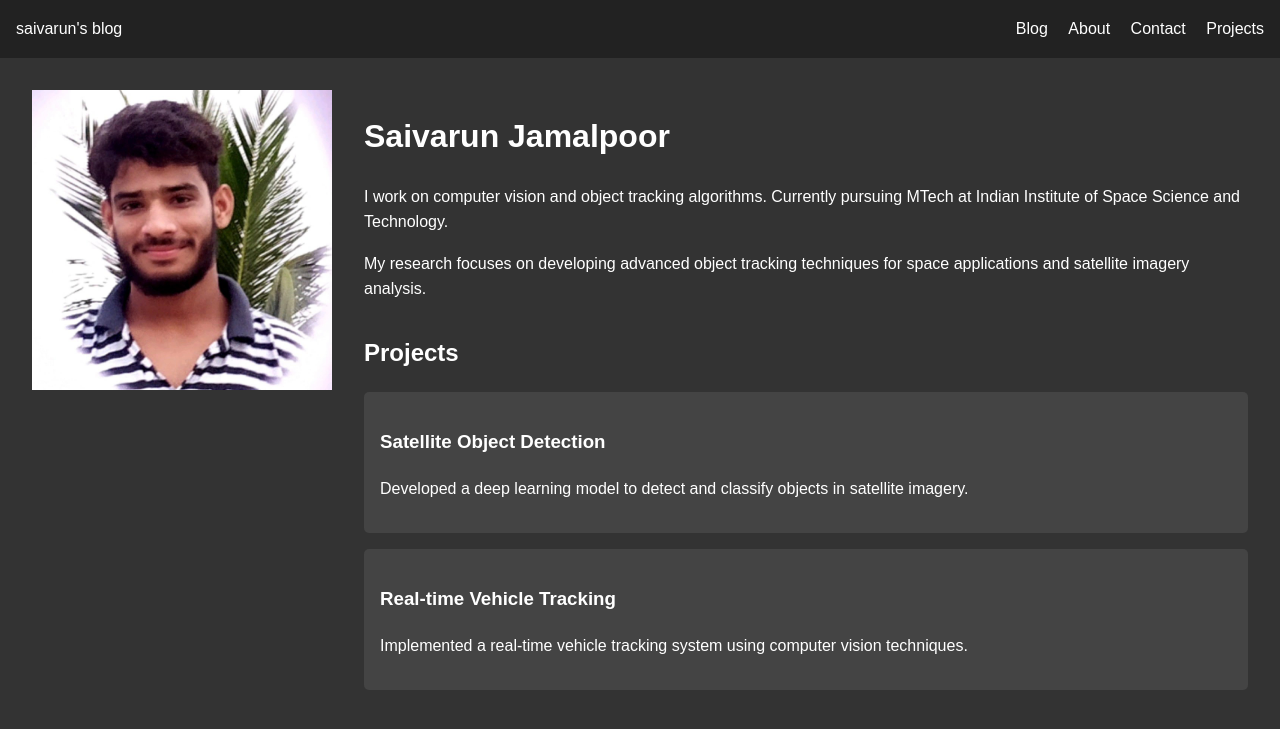
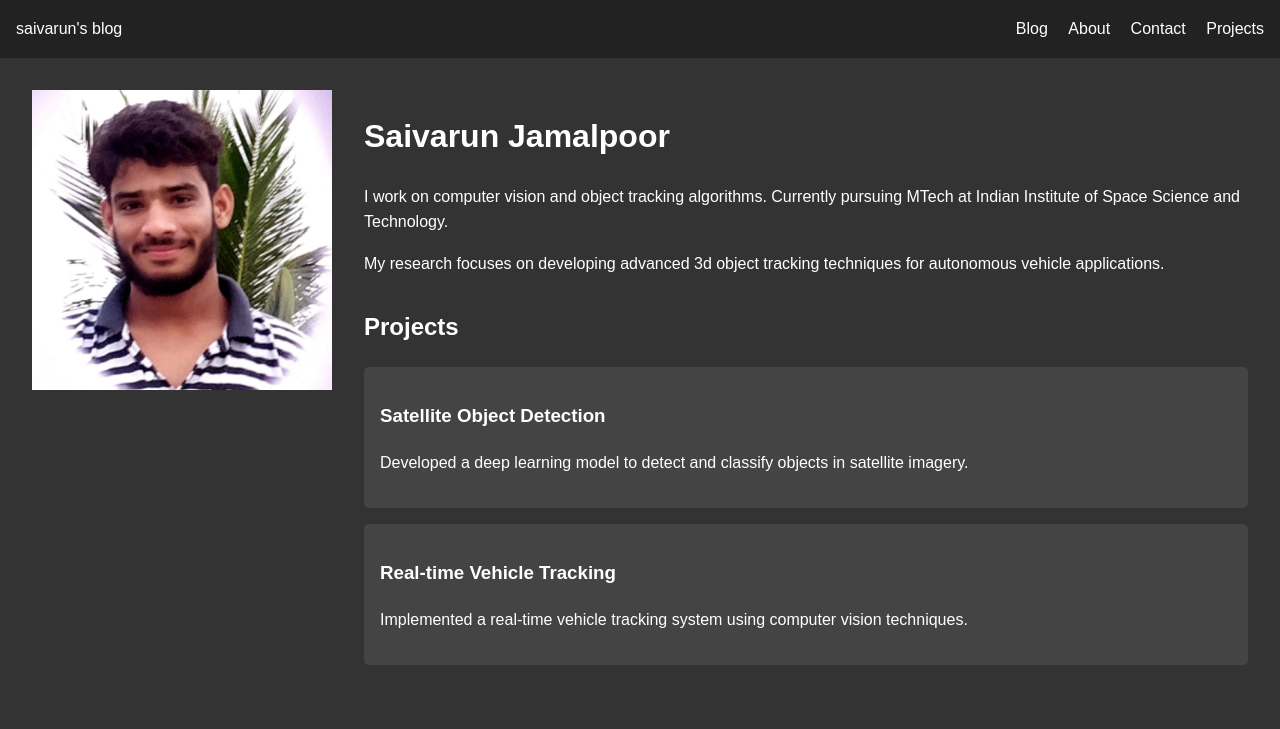
Before and after one commit to saijamalpoor/saijamalpoor.github.io, a Jekyll site: the page index.html, which Jekyll copies as it is, in a window 1280 px wide. Shown: the top 729 px of the page. Built offline with Jekyll 4.4.1, drawn with Linux system fonts in a browser that asks for light colours.

Commit message:
Update index.html

```diff
--- a/index.html
+++ b/index.html
@@ -67,7 +67,7 @@
         <div class="content">
             <h1>Saivarun Jamalpoor</h1>
             <p>I work on computer vision and object tracking algorithms. Currently pursuing MTech at Indian Institute of Space Science and Technology.</p>
-            <p>My research focuses on developing advanced object tracking techniques for space applications and satellite imagery analysis.</p>
+            <p>My research focuses on developing advanced 3d object tracking techniques for autonomous vehicle applications.</p>
             <div class="projects">
                 <h2>Projects</h2>
                 <div class="project">
```
